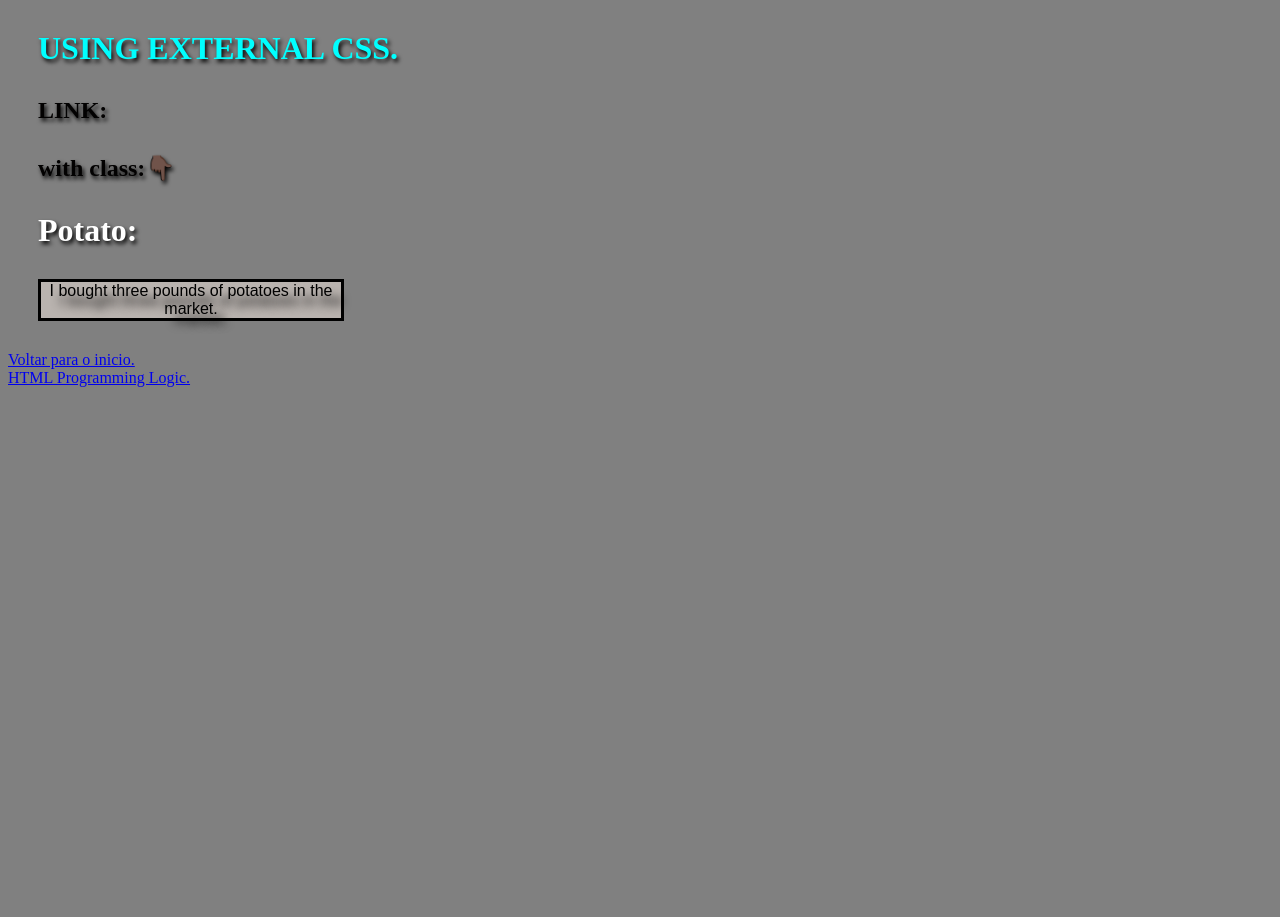
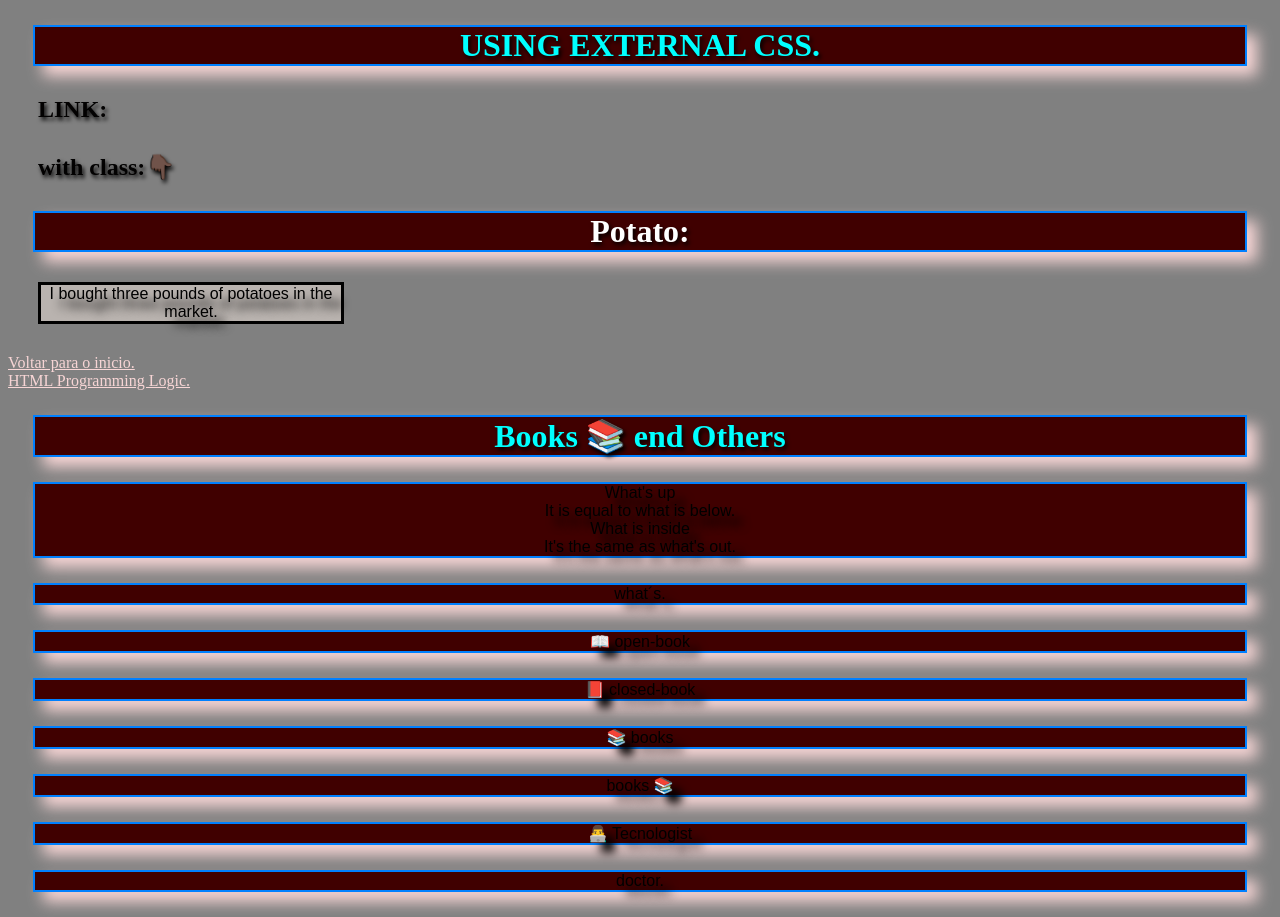
Before and after one commit to edskate/CSS3-e-HTML, a plain HTML site: page segunda.html in a window 1280 px wide. Before the commit the page ends 800 px from the top, so only its background shows below. Drawn offline with Linux system fonts and the light colour scheme.

Commit message:
Books and Others

```diff
--- a/segunda.html
+++ b/segunda.html
@@ -16,5 +16,17 @@
     <p class="text1">I bought three pounds of potatoes in the market.</p>
     <a href="index.html">Voltar para o inicio.</a> <br>
  <a href="Logica.html">HTML Programming Logic.</a>
+ <h1>Books 📚  end Others</h1>
+ <div class="container-book1">
+<p>What's up <br> It is equal to what is below. <br> What is inside <br> It's the same as what's out.</p>
+<p>what´s.</p>
+<p>📖 open-book </p>
+<p>📕 closed-book </p>
+<p>📚 books </p>
+<p> books 📚  </p>
+<p>👨‍💻 Tecnologist </p>
+<p>doctor.</p>
+ </div>
+
 </body>
 </html>
--- a/style.css
+++ b/style.css
@@ -27,3 +27,14 @@ p.text1{
 h1.text2{
     color: rgb(255,255,255);
 }
+.container-book1 p, h1{
+    background-color: #400000;
+    margin: 25px;
+    border: 2px solid #0080ff;
+    text-align: center;
+    box-shadow: 10px 10px 15px #f7d5d5 ;
+}
+
+a{
+    color: #f7d5d5;
+}
```
